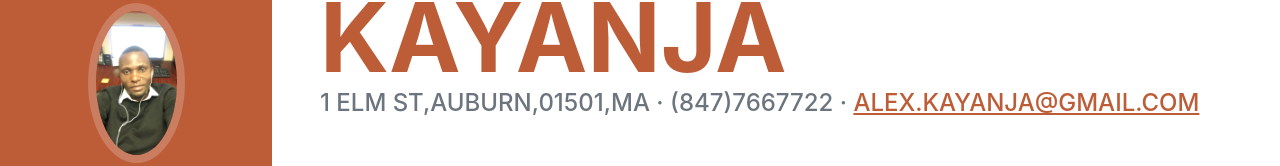
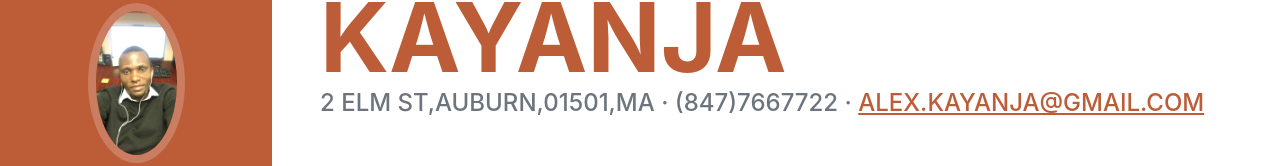
Before and after one commit to akayanja/project1, a plain HTML site: page index.html in a window 1280 px wide. Shown: the part 193-359 px from the top of the page. Drawn offline with nearby package versions, Linux system fonts and the light colour scheme; a web font is replaced by a local one.

Commit message:
4th commit

```diff
--- a/index.html
+++ b/index.html
@@ -44,7 +44,7 @@
                         <span class="text-primary">alex kayanja</span>
                     </h1>
                     <div class="subheading mb-5">
-                        1 elm st,Auburn,01501,MA · (847)7667722 ·
+                        2 elm st,Auburn,01501,MA · (847)7667722 ·
                         <a href="mailto:name@email.com">alex.kayanja@gmail.com</a>
                     </div>
                     <p class="lead mb-5"> Windows/UNIX/Linux System Administrator with over 3 years of experience in a multiplatform windows, UNIX and Linux environment with hands-on experience in the administration and management of Solaris 10 and 11 operating systems, RHEL6/7/8, Centos 6/7 and windows server 2008 and 2019
```
